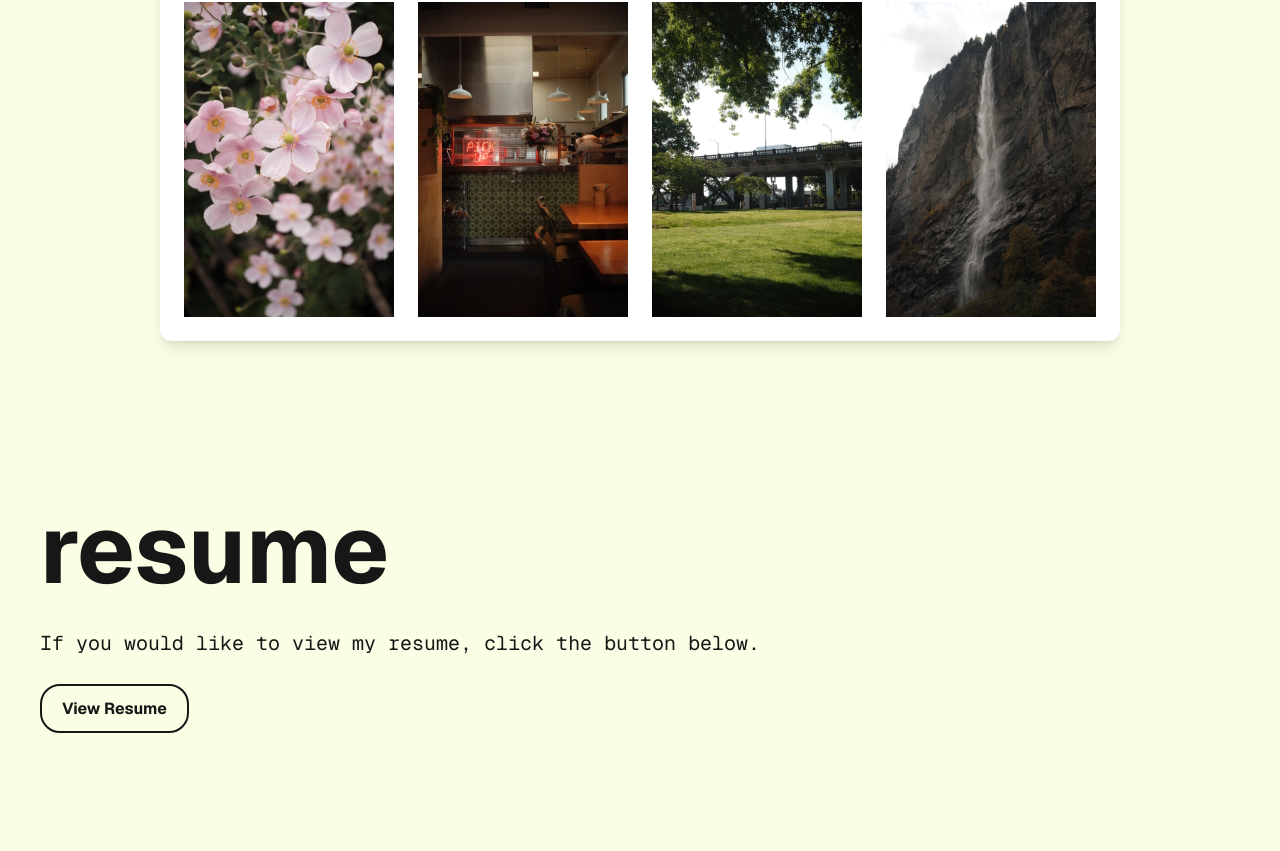
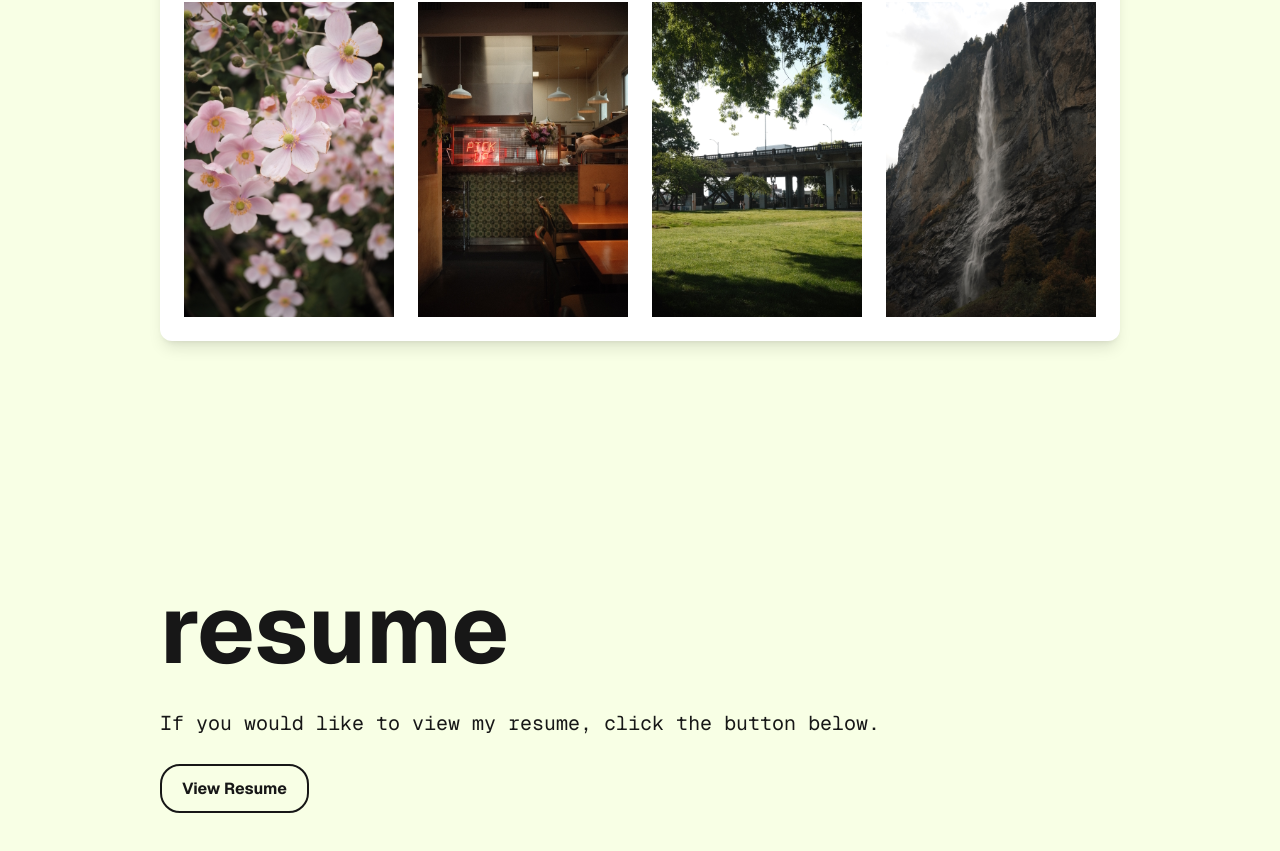
Before and after one commit to namachan-1/portfolio, a Next.js app: page / in a window 1280 px wide. Shown: the part 4446-5297 px from the top of the page. Built offline with nearby package versions, Linux system fonts and the light colour scheme.

Commit message:
update resume link

```diff
--- a/src/app/components/sections/Resume/index.tsx
+++ b/src/app/components/sections/Resume/index.tsx
@@ -3,13 +3,13 @@
 
 const Resume = () => {
   return (
-    <div className="section resume h-screen mt-[10vh] pt-[10vh] pl-[20vh] max-w-5xl" id="resume">
+    <div className="section resume h-screen mt-[20vh] pt-[10vh] lg:px-[10vw] " id="resume">
         <h2 className="main-heading text-6xl sm:text-7xl md:text-8xl font-bold">resume</h2>
         <div>
             <p className="resume-body text-md sm:text-lg md:text-xl mt-8 max-w-2x mb-[40px]">
                 If you would like to view my resume, click the button below.
             </p>
-            <a className="resume-link" href="https://drive.google.com/file/d/1Mc_gi2MfPWa70Mrb8vJKMiejgU3bCHxf/view?usp=sharing" target="_blank" rel="noopener noreferrer">View Resume</a>
+            <a className="resume-link" href="https://drive.google.com/file/d/1zViU2fp7Byk8BMF9adDGTM1CPMCmN_st/view?usp=sharing" target="_blank" rel="noopener noreferrer">View Resume</a>
         </div>
     </div>
   )
```
